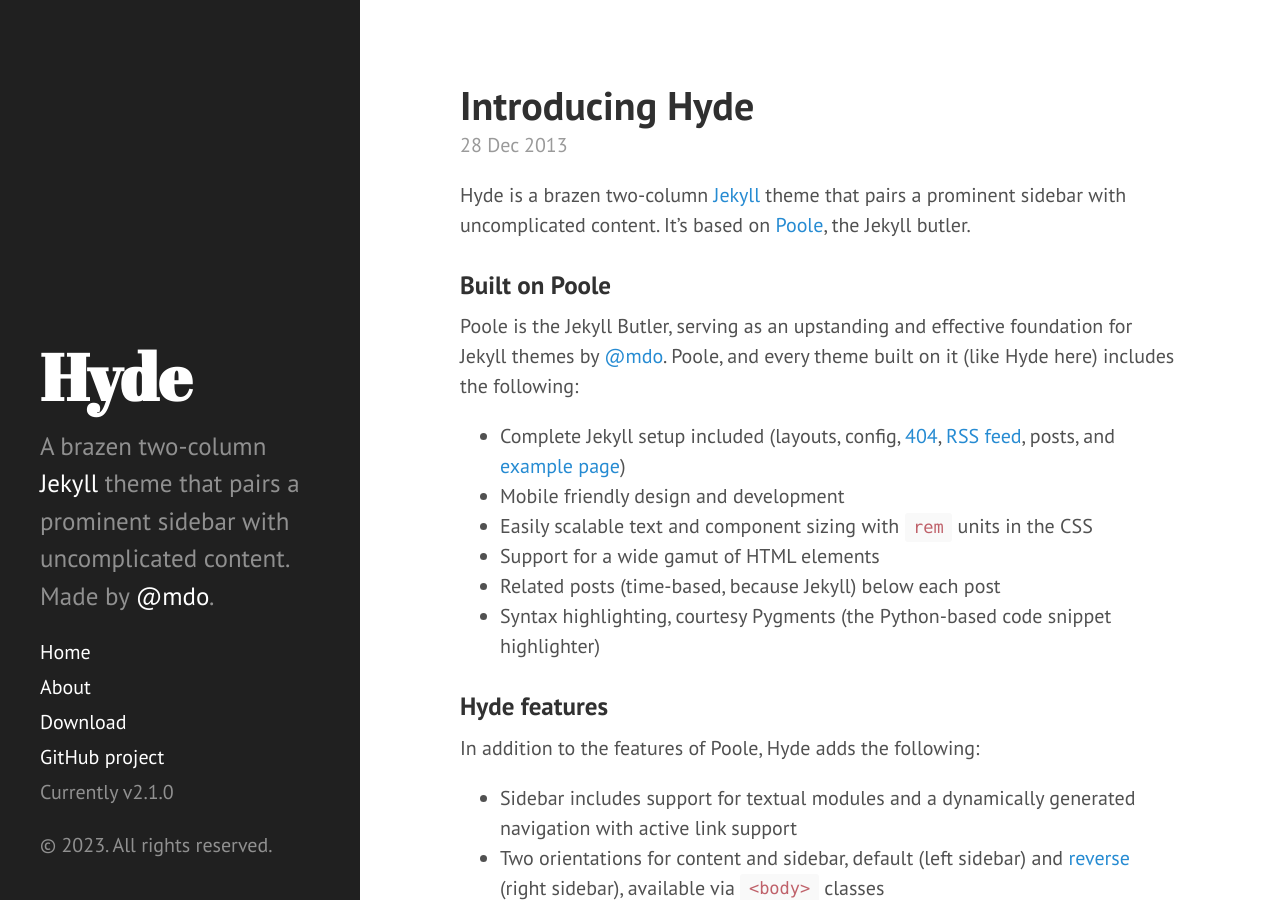
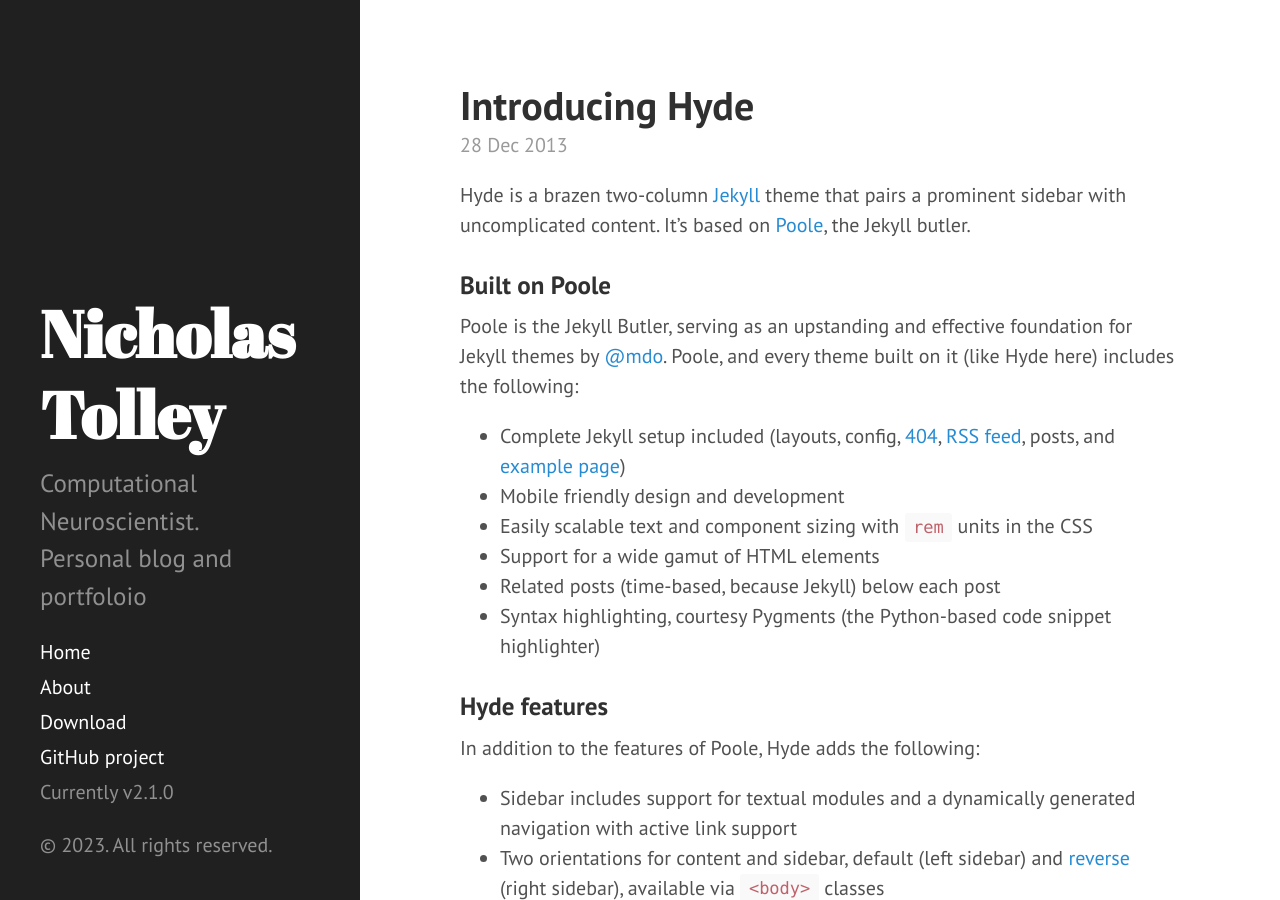
Before and after one commit to ntolley/ntolley, a Jekyll site: the page built from index.html, in a window 1280 px wide and 900 px high. Built offline with Jekyll 4.4.1, drawn with Linux system fonts in a browser that asks for light colours; Markdown is read by kramdown in place of the engine named in the settings; the list of posts is cut into pages by our own code.

Commit message:
Update config

```diff
--- a/_config.yml
+++ b/_config.yml
@@ -7,15 +7,15 @@ permalink:        pretty
 relative_permalinks: true
 
 # Setup
-title:            Hyde
-tagline:          'A Jekyll theme'
-description:      'A brazen two-column <a href="http://jekyllrb.com" target="_blank">Jekyll</a> theme that pairs a prominent sidebar with uncomplicated content. Made by <a href="https://twitter.com/mdo" target="_blank">@mdo</a>.'
+title:            Nicholas Tolley
+tagline:          'Nicholas Tolley'
+description:      'Computational Neuroscientist.<br>Personal blog and portfoloio'
 url:              http://hyde.getpoole.com
 baseurl:          /
 
 author:
-  name:           'Mark Otto'
-  url:            https://twitter.com/mdo
+  name:           'Nicholas Tolley'
+  url:            https://ntolley.github.io/
 
 paginate:         5
 
@@ -23,4 +23,10 @@ paginate:         5
 version:          2.1.0
 
 github:
-  repo:           https://github.com/poole/hyde
+  repo:           https://github.com/ntolley/ntolley.github.io/
+
+tags:
+
+
+github_username:  ntolley
+linkedin_username: ntolley
```
